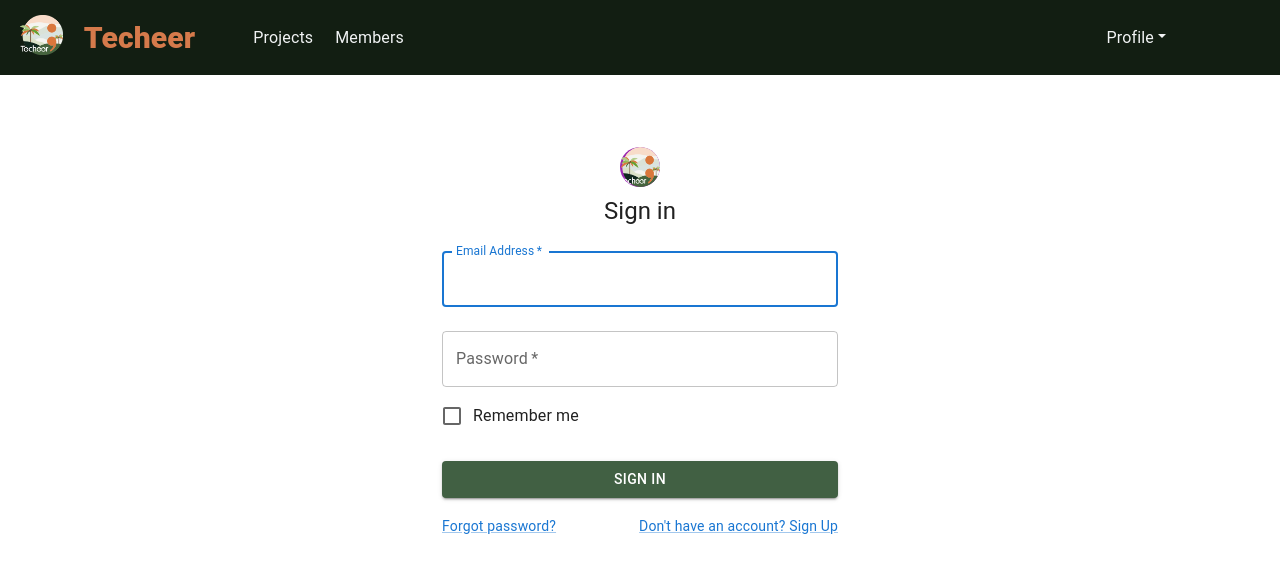
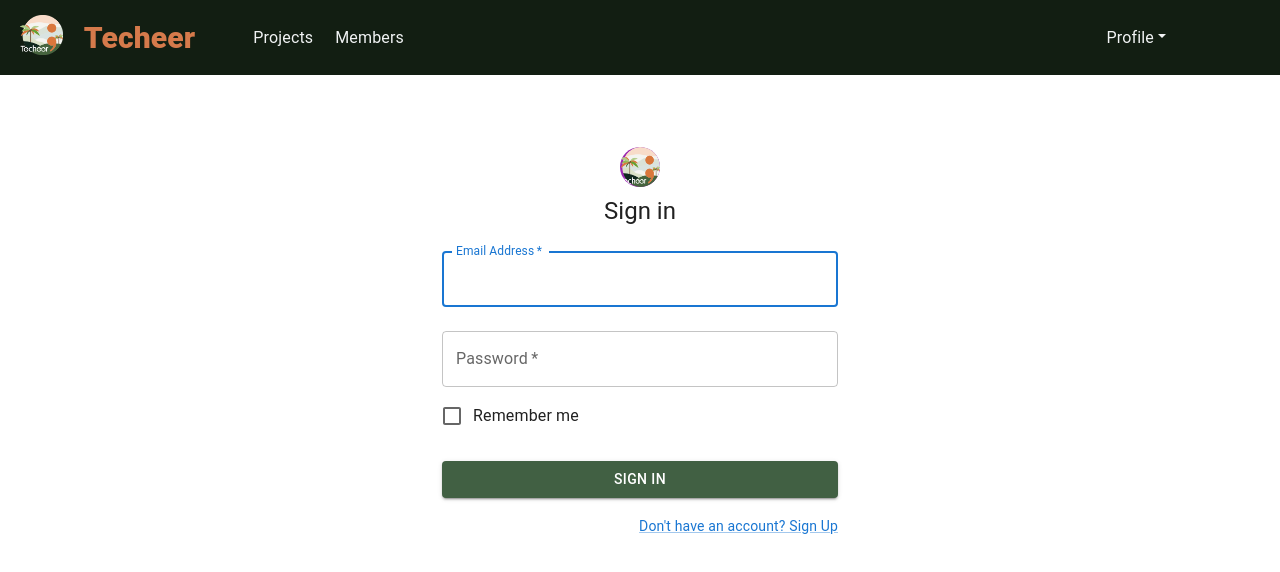
Before and after one commit to TecheerA2022/Techeer-web-frontend, a React (Create React App) app: page /signin in a window 1280 px wide. Shown: the top 572 px of the page. Built offline with nearby package versions, Linux system fonts and the light colour scheme.

Commit message:
(TAM-25) forgot password

```diff
--- a/src/pages/SignIn/index.tsx
+++ b/src/pages/SignIn/index.tsx
@@ -92,9 +92,6 @@ export default function SignIn() {
             </Button>
             <Grid container>
               <Grid item xs>
-                <Link href="#" variant="body2">
-                  Forgot password?
-                </Link>
               </Grid>
               <Grid item>
                 <Link href="/signup" variant="body2">
```
